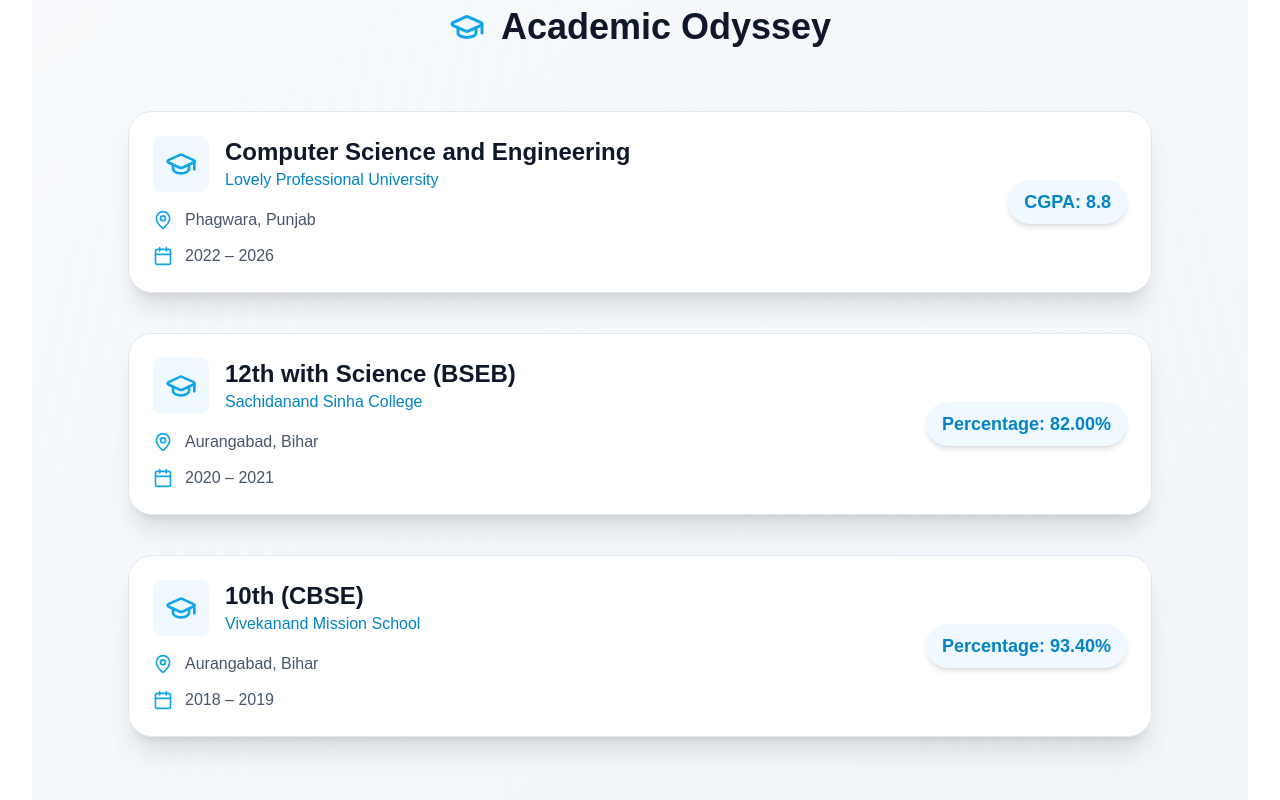
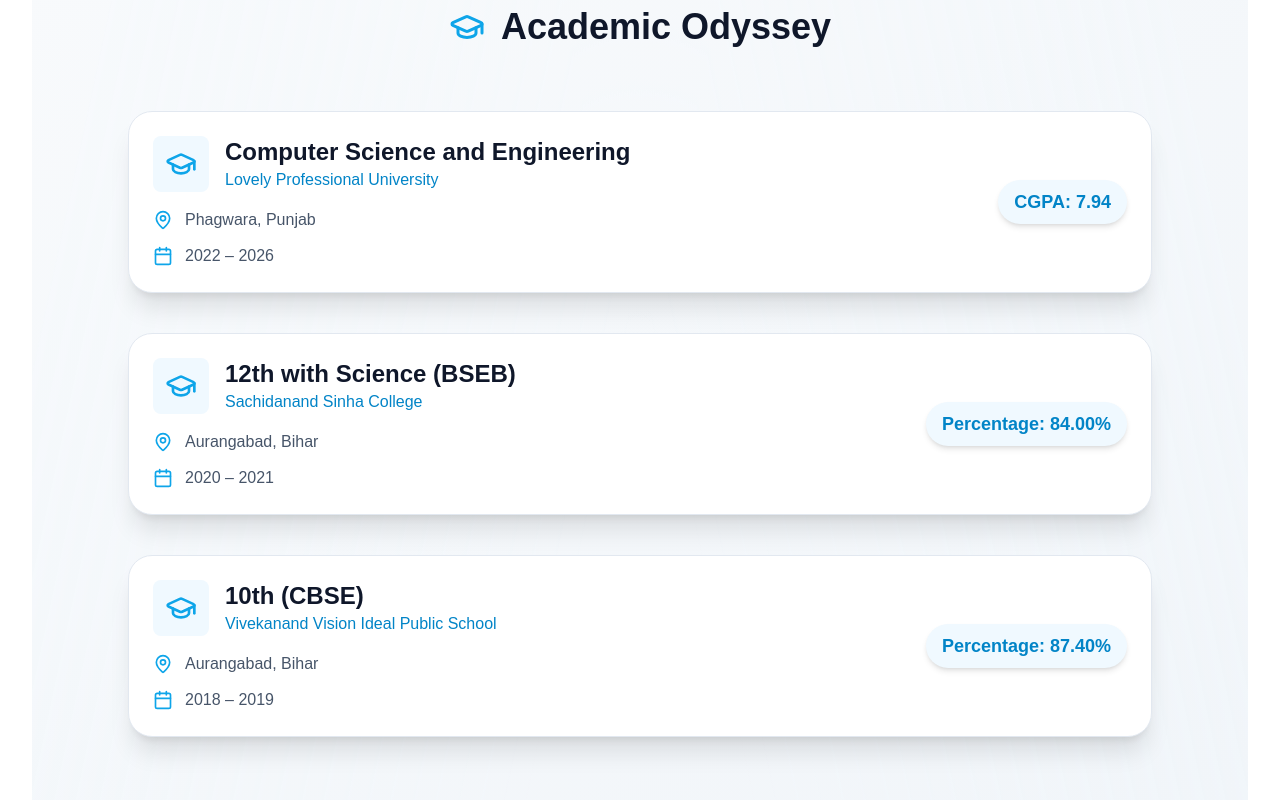
Before and after one commit to ayushdama11/portfolio, a React (Vite) app: page / in a window 1280 px wide. Shown: the part 3925-4725 px from the top of the page. Built offline with nearby package versions, Linux system fonts and the light colour scheme.

Commit message:
updated2

```diff
--- a/src/components/home/Education.jsx
+++ b/src/components/home/Education.jsx
@@ -7,21 +7,21 @@
     institution: "Lovely Professional University",
     location: "Phagwara, Punjab",
     period: "2022 – 2026",
-    grade: "CGPA: 8.8",
+    grade: "CGPA: 7.94",
   },
   {
     degree: "12th with Science (BSEB)",
     institution: "Sachidanand Sinha College",
     location: "Aurangabad, Bihar",
     period: "2020 – 2021",
-    grade: "Percentage: 82.00%",
+    grade: "Percentage: 84.00%",
   },
   {
     degree: "10th (CBSE)",
-    institution: "Vivekanand Mission School",
+    institution: "Vivekanand Vision Ideal Public School",
     location: "Aurangabad, Bihar",
     period: "2018 – 2019",
-    grade: "Percentage: 93.40%",
+    grade: "Percentage: 87.40%",
   },
 ];
 
```
